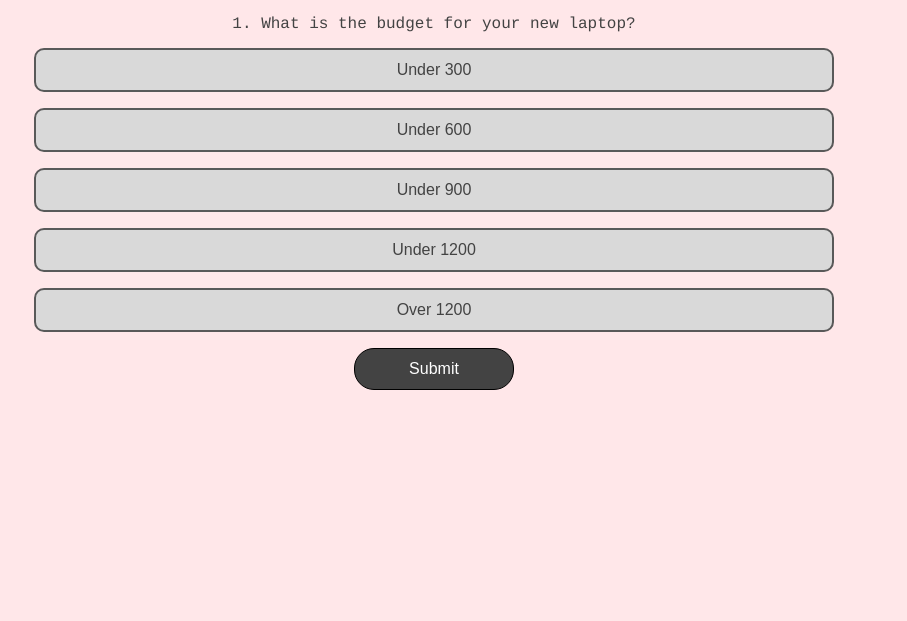
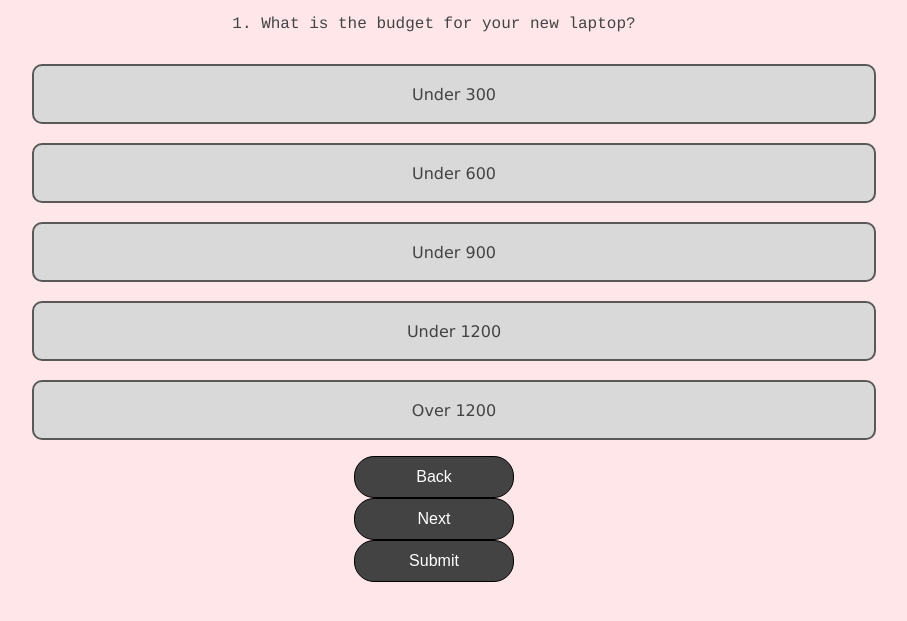
Before and after one commit to waterpie10/Spark, a PHP site: page /quiz.html in a window 1280 px wide. Shown: the part 56-677 px from the top of the page, without its empty margins (206-1113 px from the left). Run offline with PHP 8.4, Linux system fonts and the light colour scheme.

Commit message:
buttons now work correctly as radio buttons

```diff
--- a/mystyles.css
+++ b/mystyles.css
@@ -77,3 +77,40 @@ margin-right: auto;
     display: block;
     margin: 0 auto;
 }
+
+.radios {
+    list-style-type: none;
+}
+
+.radios input {
+    visibility: hidden;
+}
+
+
+.radios label { /* i copied most of this section from box 1 above */
+    font-family: Verdana, Geneva, Tahoma, sans-serif;
+    padding: 20px;
+    border-radius: 10px;
+    background-color: #d9d9d9ff;
+    border: 2px solid #595959;
+    text-align: center;
+    color: #434343;
+    width: 50em;
+    height: 1em;
+    display: flex;
+    justify-content: center;
+    align-items: center;
+    margin-left: auto;
+    margin-right: auto;
+    font-size: 1em;
+}
+
+.radios label:hover {
+    background-color: #6F6F6F;
+    color: #ffffff;
+}
+
+.radios input:checked + label {
+    background-color: #595959;
+    color: #ffffff;
+}
--- a/quiz.html
+++ b/quiz.html
@@ -32,14 +32,24 @@
     <img src="checkout.png" alt="Checkout image" width="30" height="30" style="display: inline; float: right;margin-right:1%;margin-top:0.8%">
 </header>
 <body>
-<p class="box3">1. What is the budget for your new laptop? </p>
 
 <form onsubmit="validateForm()">
-    <button class="box1" type="button" onclick="this.clicked = true;">Under 300</button><p></p>
-    <button class="box1" type="button" onclick="this.clicked = true;">Under 600</button><p></p>
-    <button class="box1" type="button" onclick="this.clicked = true;">Under 900</button><p></p>
-    <button class="box1" type="button" onclick="this.clicked = true;">Under 1200</button><p></p>
-    <button class="box1" type="button" onclick="this.clicked = true;">Over 1200</button><p></p>
+
+    <div class="question" id="q1">
+        <p class="box3">1. What is the budget for your new laptop? </p>
+        <ul class="radios">
+
+        <li><input class="box1" type="radio" name="budget" id="300"/><label for="300">Under 300</label></li>
+        <li><input class="box1" type="radio" name="budget" id="600"/><label for="600">Under 600</label></li>
+        <li><input class="box1" type="radio" name="budget" id="900"/><label for="900">Under 900</label></li>
+        <li><input class="box1" type="radio" name="budget" id="1200"><label for="1200">Under 1200</label></li>
+        <li><input class="box1" type="radio" name="budget" id="99999"/><label for="99999">Over 1200</label></li>
+        </ul>
+    </div>
+
+
+    <button class="box2" type="button" onclick="backQuestion()">Back</button>
+    <button class="box2" type="button" onclick="nextQuestion()">Next</button>
 
     <button class = "box2" type="submit">Submit</button>
 </form>
```
